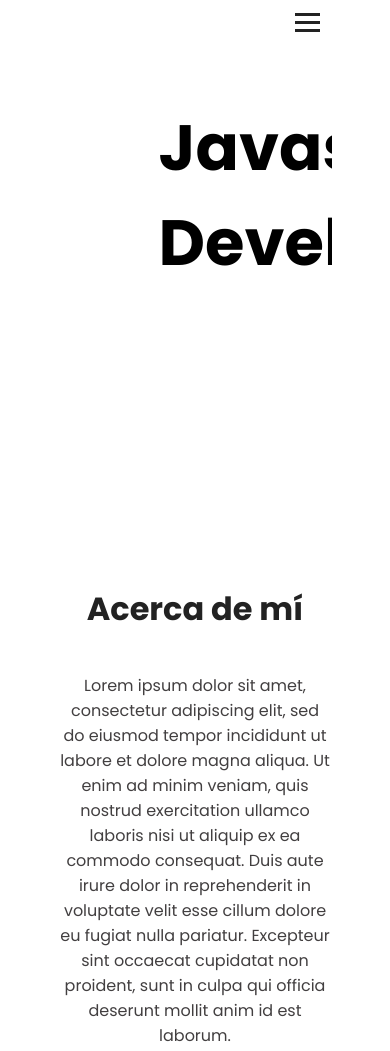
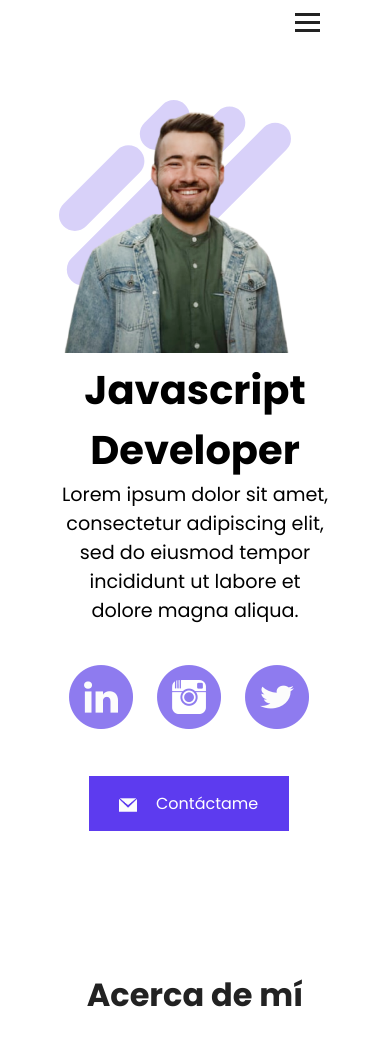
Before and after one commit to danieloyolaj/portfolio, a plain HTML site: page index.html in a window 390 px wide. Shown: the top 1051 px of the page. Drawn offline with Linux system fonts and the light colour scheme.

Commit message:
Finished without tru info

```diff
--- a/styles/style.css
+++ b/styles/style.css
@@ -161,7 +161,6 @@ img{
 
 .icon-media:hover{
     fill: var(--violet);
-
 }
 
 .media-icons{
@@ -170,13 +169,6 @@ img{
 }
 
 .background-lines{
-    /* content: ''; */
-    /* position: absolute; */
-    /* top: 0px;
-    right: 0px;
-    bottom: 0px;
-    left: 0px; */
-    /* opacity: 0.5; */
     background-image: url(/images/lines.svg);
     background-repeat: no-repeat;
     background-position: top center;
@@ -378,9 +370,9 @@ img{
     }
 
     a{
-        font-size: xx-large;
+        font-size: large;
         width: 100%;
-        padding: 50px;
+        padding: 10px;
         margin: 0px;
     }
 
@@ -404,21 +396,37 @@ img{
     }
 
     /*Header for mobile*/
-    .header{
-        display: flex;
+    .header-container{
+        display: inline-block;
+        margin: 100px auto;
+        padding: 0;
     }
 
+    .header-container > .header > h1{
+        font-size: 2.5rem;
+        text-align: center;
+    }
+
+    .header-container > .header > p{
+        font-size: larger;
+        text-align: center;
+    }
     .subtitle{
         font-size: 2rem;
     }
 
-    .title{
-        font-size: smaller;
+    .background-lines{
+        width: 85%;
     }
 
-    .header > button{
+    .header-button{
         margin-top: 30px;
-        font-size: 14px;
+    }
+
+    .header  button{
+        text-align: center;
+        padding: 15px;
+        margin: 30px;
         width: 200px;
     }
 
@@ -427,15 +435,17 @@ img{
     }
 
     .media-icons{
+        display: inline-block;
         text-align: center;
     }
 
     .icon-media{
-        margin: 5px;
+        margin: 10px;
         width: 64px;
     }
 
     .about-me{
+        margin-top: 10px;
         font-size: smaller;
     }
 
```
